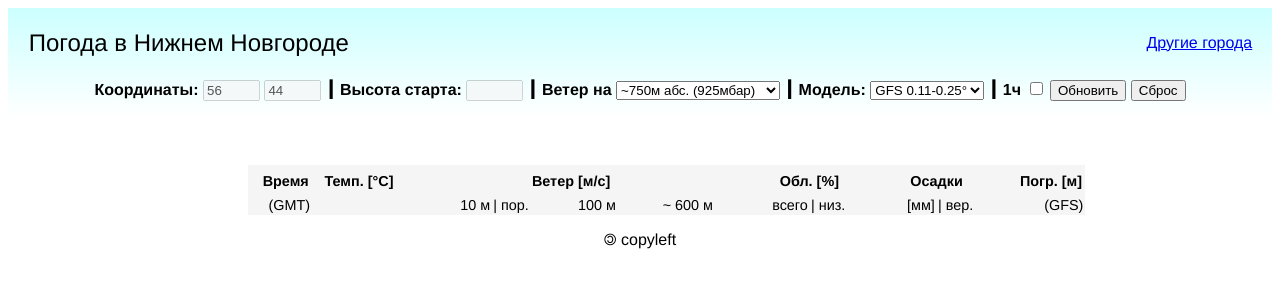
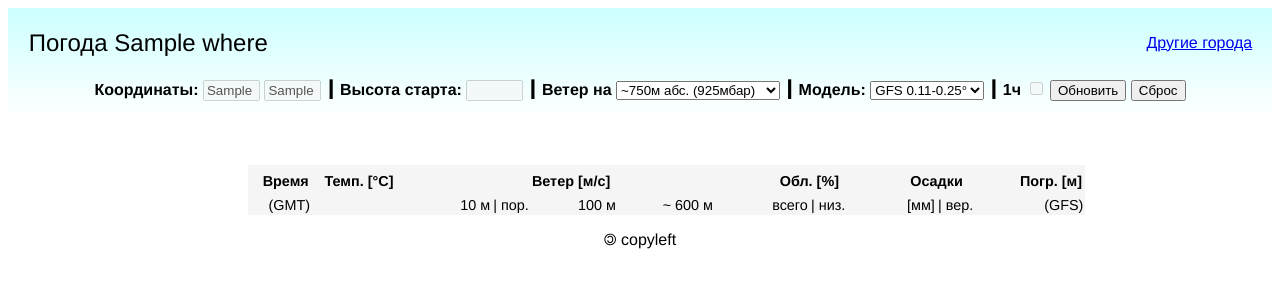
Before and after one commit to KCN1/headwind3, a FastAPI app: template templates/forecast_spot.html in a window 1280 px wide. Shown: the top 300 px of the page. Run offline with FastAPI, Linux system fonts and the light colour scheme; the template is opened without the code that fills it: most values are stand-ins (such as "Sample title", 1, 10 or a date in 2020).

Commit message:
third draft

```diff
--- a/main.py
+++ b/main.py
@@ -1,56 +1,40 @@
 import json
-from pprint import pprint
+from decimal import Decimal
+from typing import Optional
 
 from fastapi import FastAPI, Request, Query, Path
-from fastapi.responses import HTMLResponse, RedirectResponse, JSONResponse, FileResponse
-from decimal import Decimal
-from datetime import datetime
-
+from fastapi.responses import HTMLResponse
+from fastapi.staticfiles import StaticFiles
 from fastapi.templating import Jinja2Templates
-from typing import List, Union, Optional, Dict
 
 from parsers.open_meteo_simple import get_forecast
 from schemas.forecast import Forecast, HourlyForecast
 
-
 with open('static/cities.json', 'r') as fp:
     cities = json.load(fp)
 
-
 app = FastAPI()
 templates = Jinja2Templates(directory='templates')
+app.mount('/files', StaticFiles(directory='public'))
 
 
 @app.get('/', response_class=HTMLResponse)
 def get_root(request: Request):
     return templates.TemplateResponse(request=request, name='index.html',
-                                        context={'cities': cities.keys()})
+                                      context={'cities': cities})
 
 
-@app.get('/{city_name}', response_class=HTMLResponse)
+@app.get('/cities/{city_name}', response_class=HTMLResponse)
 def get_by_city(request: Request, city_name: str = Path()):
-    forecasts = get_forecast(cities[city_name]['lat'], cities[city_name]['lon']) # must be a Forecasts object, not just dict
+    forecasts = get_forecast(lat=cities[city_name]['lat'],
+                             lon=cities[city_name]['lon'])  # TODO: must be a Forecasts object, not just dict
     return templates.TemplateResponse(request=request, name='forecast_spot.html',
-                                        context={'city': cities[city_name], 'forecasts': forecasts})
+                                      context={'city': cities[city_name], 'forecasts': forecasts,
+                                               'lat': cities[city_name]['lat'], 'lon': cities[city_name]['lon']})
 
 
 @app.get('/coords', response_class=HTMLResponse)
-def get_by_coords(lat: Decimal = Query(default=56), lon: Decimal = Query(default=44), lev: Optional[Decimal] = Query(default=None)):
-    return FileResponse(filename='templates/forecast_coords.html')
-
-
-#@app.get('/api/')
-#def get_api():
-#    return RedirectResponse('/api/v1/forecast')
-#
-#
-#@app.get('/api/forecast')
-#def get_api_forecast():
-#    return RedirectResponse('/api/v1/forecast')
-#
-#
-#@app.get('/api/v1/forecast', response_class=JSONResponse)
-#def get_api_v1(lat: Decimal, lon: Decimal, keywords: List[str] = Query(default=['tmp2m']), levels: List[int] = Query(default=[1000])):
-#
-#    forecast = open_meteo_simple.get_forecast(lat, lon)
-#    return forecast
+def get_by_coords(request: Request, lat: Decimal = Query(default=56), lon: Decimal = Query(default=44),
+                  lev: Optional[Decimal] = Query(default=None)):
+    return templates.TemplateResponse(request=request, name='forecast_coords.html',
+                                      context={'lat': lat, 'lon': lon})  # TODO: use FileResponse instead
--- a/parsers/open_meteo_simple.py
+++ b/parsers/open_meteo_simple.py
@@ -6,21 +6,22 @@ from schemas.forecast import Forecast, HourlyForecast
 
 MODELS = ['gfs_seamless', 'ecmwf_ifs025', 'ecmwf_aifs025', 'icon_seamless']
 
-def convert_forecast(forecast_parser): # декоратор для преобразования в модель Forecast
+
+def convert_forecast(forecast_parser):  # декоратор для преобразования в модель Forecast
     def wrapper(**kwargs):
         forecast_orig = forecast_parser(**kwargs)
-        forecast_conv = {k:forecast_orig[k] for k in Forecast.model_fields if k != 'hourly'}
-        #TODO: error handling for bad response
+        forecast_conv = {k: forecast_orig[k] for k in Forecast.model_fields if k != 'hourly'}
+        # TODO: error handling for bad response
         forecast_conv['hourly'] = {}
         for model in MODELS:
             forecast_conv['hourly'][model] = {k[:-1-len(model)]:v for k, v in forecast_orig['hourly'].items() if k.endswith(model)}
         return forecast_conv
     return wrapper
 
+
 @convert_forecast
 def get_forecast(*, lat: Decimal, lon: Decimal, elev: Optional[Decimal] = None):
 
-#    days = {'gfs_seamless': 15, 'ecmwf_ifs025': 10, 'ecmwf_aifs025': 10, 'icon_seamless': 7}
     temporal_resolution = 'hourly_3'
     wind_levels = ["100m", "120m", "950hPa", "925hPa", "900hPa", "850hPa", "800hPa"]
 
@@ -50,5 +51,5 @@ def get_forecast(*, lat: Decimal, lon: Decimal, elev: Optional[Decimal] = None):
 
 if __name__ == '__main__':
 
-    forecast = get_forecast(lat='56', lon='44')
+    forecast = get_forecast(lat=56, lon=44)
     pprint(forecast)
--- a/static/cities.json
+++ b/static/cities.json
@@ -1,4 +1,6 @@
 {
-"nnovgorod": {"lat": 56, "lon": 44, "where": "в Нижнем Новгороде"},
-"chegem": {"lat": 43.2968, "lon": 43.1629, "where": "на парадроме Чегем"}
+  "nnovgorod": {"lat": 56, "lon": 44, "name": "Нижний Новгород", "where": "в Нижнем Новгороде"},
+  "moscow": {"lat": 56.75, "lon": 37.62, "name": "Москва", "where": "в Москве"},
+  "stpeterburg": {"lat": 59.95, "lon": 30.32, "name": "Санкт-Петербург", "where": "в Санкт-Петербурге"},
+  "chegem": {"lat": 43.30, "lon": 43.16, "name": "Парадром Чегем", "where": "на парадроме Чегем"}
 }
--- a/templates/forecast_spot.html
+++ b/templates/forecast_spot.html
@@ -4,17 +4,16 @@
     <meta charset="UTF-8">
     <meta name="viewport" content="width=device-width, initial-scale=1.0">
     <title>headwind</title>
-    <link rel="stylesheet" href="styles.css">
-    <script src="descriptions.js"></script>
-    <script src="cities.js"></script>
+    <link rel="stylesheet" href="/files/styles.css">
+    <script src="/files/descriptions.js"></script>
 </head>
 <body>
 <header>
 <table width='100%'>
     <tbody>
         <tr>
-            <td id='welcomeTitle'>Погода в Нижнем Новгороде</td>
-            <td><a href='index.html'>Другие города</a></td>
+            <td id='welcomeTitle'>Погода {{city.where}}</td>
+            <td><a href='/'>Другие города</a></td>
         </tr>
     </tbody>
 </table>
@@ -22,10 +21,10 @@
 <div align='center'><b>
     <form style='display: inline' id='coords' name='coords' onsubmit='changeParams(event)'>
         Координаты:
-        <input id='lat' name='lat' value=56 size=4 disabled>
-        <input id='lon' name='lon' value=44  size=4 disabled>
+        <input id='lat' name='lat' value={{lat}} size=4 disabled>
+        <input id='lon' name='lon' value={{lon}}  size=4 disabled>
         ┃ Высота старта:
-        <input id='elev' size=4 disabled>
+        <input id='elev' name='lev' size=4 disabled>
         ┃
         <span>Ветер на
             <select id='lev' name='lev'>
@@ -44,7 +43,7 @@
         </select> ┃ </span>
         <span>
             1ч
-            <input type="checkbox" name="hly" id="hly">
+            <input type="checkbox" name="hly" id="hly" disabled>
             <button type='submit'>Обновить</button>
             <button type='reset'>Сброс</button>
         </span>
```
Also changed, not shown: templates/forecast_coords.html (+7 -7 lines), templates/index.html (+6 -6 lines), public/descriptions.js (renamed from templates/descriptions.js), public/styles.css (renamed from templates/styles.css).
